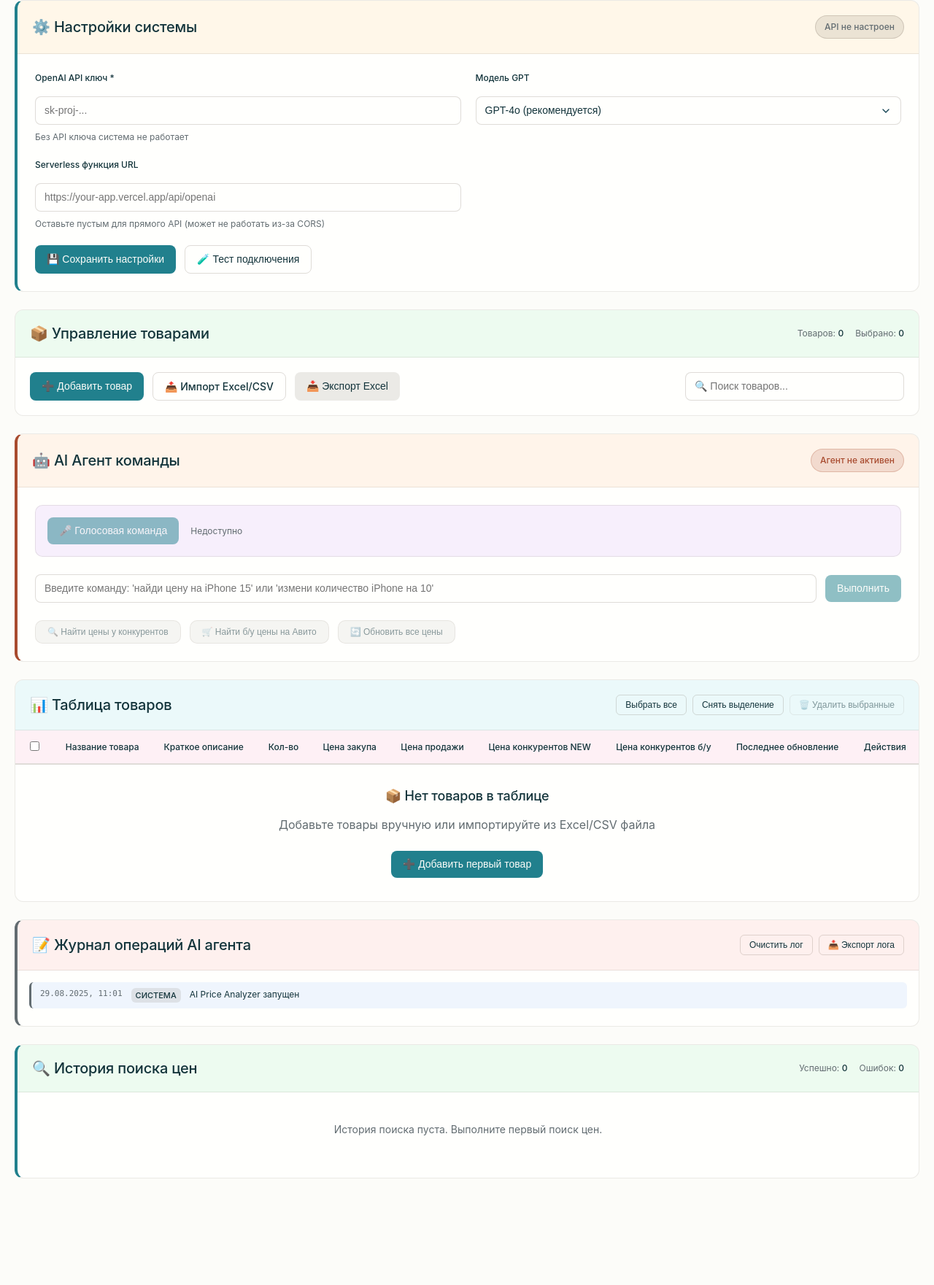
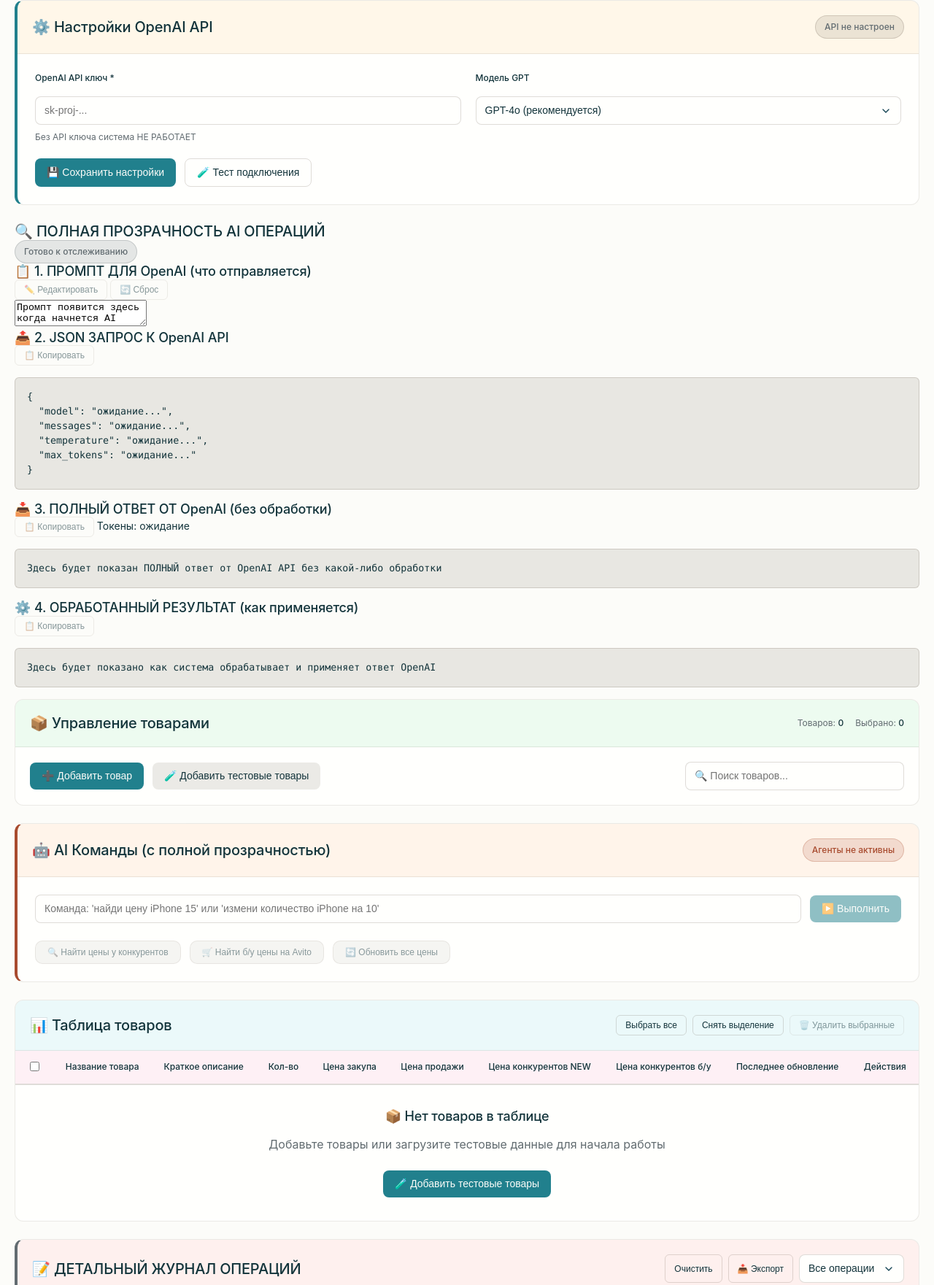
Before and after one commit to rkrupinskiy/ai-price-analyzer, a plain HTML site: page index.html in a window 1280 px wide. Shown: the part 186-1947 px from the top of the page at 73% size. Before the commit the page ends 1845 px from the top, so only its background shows below. Drawn offline with Linux system fonts and the light colour scheme; a web font is replaced by a local one.

Commit message:
Update index.html

```diff
--- a/index.html
+++ b/index.html
@@ -3,7 +3,7 @@
 <head>
     <meta charset="UTF-8">
     <meta name="viewport" content="width=device-width, initial-scale=1.0">
-    <title>AI Price Analyzer - Реальная система анализа цен</title>
+    <title>AI Price Analyzer - Полностью Прозрачная Система</title>
     <link rel="stylesheet" href="style.css">
 </head>
 <body data-color-scheme="light">
@@ -11,8 +11,8 @@
         <!-- Заголовок -->
         <header class="header">
             <div class="header__main">
-                <h1 class="header__title">🤖 AI Price Analyzer</h1>
-                <p class="header__subtitle">Реальная система анализа цен товаров через GPT API</p>
+                <h1 class="header__title">🔍 AI Price Analyzer - ПРОЗРАЧНАЯ СИСТЕМА</h1>
+                <p class="header__subtitle">Видите ВСЁ: промпты, запросы, ответы, обработку</p>
             </div>
             <div class="header__status">
                 <span class="status status--warning" id="systemStatus">Система не настроена</span>
@@ -23,7 +23,7 @@
         <!-- Панель настроек API -->
         <div class="settings-panel">
             <div class="settings-header">
-                <h3>⚙️ Настройки системы</h3>
+                <h3>⚙️ Настройки OpenAI API</h3>
                 <div class="settings-status">
                     <span id="apiStatus" class="api-status">API не настроен</span>
                 </div>
@@ -34,7 +34,7 @@
                     <label class="form-label" for="openaiApiKey">OpenAI API ключ *</label>
                     <input type="password" class="form-control" id="openaiApiKey"
                            placeholder="sk-proj-..." required>
-                    <small class="form-help">Без API ключа система не работает</small>
+                    <small class="form-help">Без API ключа система НЕ РАБОТАЕТ</small>
                 </div>
 
                 <div class="settings-group">
@@ -46,13 +46,6 @@
                     </select>
                 </div>
 
-                <div class="settings-group">
-                    <label class="form-label" for="serverlessEndpoint">Serverless функция URL</label>
-                    <input type="url" class="form-control" id="serverlessEndpoint"
-                           placeholder="https://your-app.vercel.app/api/openai">
-                    <small class="form-help">Оставьте пустым для прямого API (может не работать из-за CORS)</small>
-                </div>
-
                 <div class="settings-actions">
                     <button class="btn btn--primary" id="saveSettings">💾 Сохранить настройки</button>
                     <button class="btn btn--outline" id="testConnection">🧪 Тест подключения</button>
@@ -60,7 +53,75 @@
             </div>
         </div>
 
-        <!-- Управление таблицей товаров -->
+        <!-- ПАНЕЛЬ ПРОЗРАЧНОСТИ AI -->
+        <div class="transparency-panel">
+            <div class="transparency-header">
+                <h3>🔍 ПОЛНАЯ ПРОЗРАЧНОСТЬ AI ОПЕРАЦИЙ</h3>
+                <div class="transparency-status">
+                    <span id="transparencyStatus" class="status status--info">Готово к отслеживанию</span>
+                </div>
+            </div>
+
+            <div class="transparency-content">
+                <!-- Текущий промпт -->
+                <div class="transparency-section">
+                    <div class="section-header">
+                        <h4>📋 1. ПРОМПТ ДЛЯ OpenAI (что отправляется)</h4>
+                        <div class="section-actions">
+                            <button class="btn btn--sm btn--outline" id="editPromptBtn" disabled>✏️ Редактировать</button>
+                            <button class="btn btn--sm btn--outline" id="resetPromptBtn" disabled>🔄 Сброс</button>
+                        </div>
+                    </div>
+                    <div class="prompt-display">
+                        <textarea id="currentPromptDisplay" class="prompt-viewer" readonly
+                                  placeholder="Здесь будет показан ТОЧНЫЙ промпт перед отправкой в OpenAI API">Промпт появится здесь когда начнется AI операция</textarea>
+                    </div>
+                </div>
+
+                <!-- API запрос -->
+                <div class="transparency-section">
+                    <div class="section-header">
+                        <h4>📤 2. JSON ЗАПРОС К OpenAI API</h4>
+                        <button class="btn btn--sm btn--outline" id="copyRequestBtn" disabled>📋 Копировать</button>
+                    </div>
+                    <div class="api-request-display">
+                        <pre id="apiRequestDisplay">{
+  "model": "ожидание...",
+  "messages": "ожидание...",
+  "temperature": "ожидание...",
+  "max_tokens": "ожидание..."
+}</pre>
+                    </div>
+                </div>
+
+                <!-- Полный ответ OpenAI -->
+                <div class="transparency-section">
+                    <div class="section-header">
+                        <h4>📥 3. ПОЛНЫЙ ОТВЕТ ОТ OpenAI (без обработки)</h4>
+                        <div class="section-actions">
+                            <button class="btn btn--sm btn--outline" id="copyResponseBtn" disabled>📋 Копировать</button>
+                            <span id="responseStats" class="response-stats">Токены: ожидание</span>
+                        </div>
+                    </div>
+                    <div class="api-response-display">
+                        <pre id="apiResponseDisplay">Здесь будет показан ПОЛНЫЙ ответ от OpenAI API без какой-либо обработки</pre>
+                    </div>
+                </div>
+
+                <!-- Обработанный результат -->
+                <div class="transparency-section">
+                    <div class="section-header">
+                        <h4>⚙️ 4. ОБРАБОТАННЫЙ РЕЗУЛЬТАТ (как применяется)</h4>
+                        <button class="btn btn--sm btn--outline" id="copyResultBtn" disabled>📋 Копировать</button>
+                    </div>
+                    <div class="processed-result-display">
+                        <pre id="processedResultDisplay">Здесь будет показано как система обрабатывает и применяет ответ OpenAI</pre>
+                    </div>
+                </div>
+            </div>
+        </div>
+
+        <!-- Управление товарами -->
         <div class="products-panel">
             <div class="products-header">
                 <h3>📦 Управление товарами</h3>
@@ -73,11 +134,7 @@
             <div class="products-controls">
                 <div class="products-actions">
                     <button class="btn btn--primary" id="addProductBtn">➕ Добавить товар</button>
-                    <label class="btn btn--outline" for="importFile">
-                        📤 Импорт Excel/CSV
-                        <input type="file" id="importFile" accept=".xlsx,.xls,.csv" style="display: none;">
-                    </label>
-                    <button class="btn btn--secondary" id="exportBtn">📥 Экспорт Excel</button>
+                    <button class="btn btn--secondary" id="addTestData">🧪 Добавить тестовые товары</button>
                 </div>
 
                 <div class="search-box">
@@ -87,44 +144,44 @@
             </div>
         </div>
 
-        <!-- AI Команды -->
+        <!-- AI Команды с прозрачностью -->
         <div class="ai-panel">
             <div class="ai-header">
-                <h3>🤖 AI Агент команды</h3>
+                <h3>🤖 AI Команды (с полной прозрачностью)</h3>
                 <div class="ai-status">
-                    <span id="aiAgentStatus" class="status status--warning">Агент не активен</span>
+                    <span id="aiAgentStatus" class="status status--warning">Агенты не активны</span>
                 </div>
             </div>
 
             <div class="ai-controls">
-                <!-- Голосовые команды -->
-                <div class="voice-commands">
-                    <button class="btn btn--primary" id="voiceBtn" disabled>
-                        🎤 Голосовая команда
-                    </button>
-                    <span id="voiceStatus" class="voice-status">Недоступно</span>
-                </div>
-
                 <!-- Текстовые команды -->
                 <div class="text-commands">
                     <div class="command-input-group">
                         <input type="text" class="form-control" id="commandInput"
-                               placeholder="Введите команду: 'найди цену на iPhone 15' или 'измени количество iPhone на 10'">
-                        <button class="btn btn--primary" id="executeCommand" disabled>Выполнить</button>
+                               placeholder="Команда: 'найди цену iPhone 15' или 'измени количество iPhone на 10'">
+                        <button class="btn btn--primary" id="executeCommand" disabled>▶️ Выполнить</button>
                     </div>
                 </div>
 
                 <!-- Быстрые команды -->
                 <div class="quick-commands">
-                    <button class="command-btn" data-command="поиск цен у конкурентов" disabled>
+                    <button class="command-btn" data-command="поиск цен у конкурентов для выбранных товаров" disabled>
                         🔍 Найти цены у конкурентов
                     </button>
-                    <button class="command-btn" data-command="поиск б/у цен на авито" disabled>
-                        🛒 Найти б/у цены на Авито
+                    <button class="command-btn" data-command="поиск б/у цен на авито для выбранных товаров" disabled>
+                        🛒 Найти б/у цены на Avito
                     </button>
-                    <button class="command-btn" data-command="обновить все цены" disabled>
+                    <button class="command-btn" data-command="обновить все цены товаров" disabled>
                         🔄 Обновить все цены
                     </button>
+                </div>
+
+                <!-- Статус выполнения -->
+                <div class="execution-status" id="executionStatus" style="display: none;">
+                    <div class="status-content">
+                        <div class="loading-spinner"></div>
+                        <span id="executionStatusText">Выполнение команды...</span>
+                    </div>
                 </div>
             </div>
         </div>
@@ -164,22 +221,30 @@
                 <div class="empty-state" id="emptyState">
                     <div class="empty-state__content">
                         <h4>📦 Нет товаров в таблице</h4>
-                        <p>Добавьте товары вручную или импортируйте из Excel/CSV файла</p>
-                        <button class="btn btn--primary" onclick="document.getElementById('addProductBtn').click()">
-                            ➕ Добавить первый товар
+                        <p>Добавьте товары или загрузите тестовые данные для начала работы</p>
+                        <button class="btn btn--primary" onclick="document.getElementById('addTestData').click()">
+                            🧪 Добавить тестовые товары
                         </button>
                     </div>
                 </div>
             </div>
         </div>
 
-        <!-- Лог операций -->
+        <!-- Детальный лог операций -->
         <div class="log-panel">
             <div class="log-header">
-                <h3>📝 Журнал операций AI агента</h3>
+                <h3>📝 ДЕТАЛЬНЫЙ ЖУРНАЛ ОПЕРАЦИЙ</h3>
                 <div class="log-actions">
-                    <button class="btn btn--outline btn--sm" id="clearLog">Очистить лог</button>
-                    <button class="btn btn--outline btn--sm" id="exportLog">📥 Экспорт лога</button>
+                    <button class="btn btn--outline btn--sm" id="clearLog">Очистить</button>
+                    <button class="btn btn--outline btn--sm" id="exportLog">📥 Экспорт</button>
+                    <label class="log-filter">
+                        <select id="logFilter" class="form-control">
+                            <option value="all">Все операции</option>
+                            <option value="ai">Только AI</option>
+                            <option value="api">Только API</option>
+                            <option value="error">Только ошибки</option>
+                        </select>
+                    </label>
                 </div>
             </div>
 
@@ -187,24 +252,7 @@
                 <div class="log-entry log-entry--info">
                     <span class="log-time">${new Date().toLocaleString('ru-RU')}</span>
                     <span class="log-type">СИСТЕМА</span>
-                    <span class="log-message">AI Price Analyzer запущен. Настройте API ключ для начала работы.</span>
-                </div>
-            </div>
-        </div>
-
-        <!-- История поиска -->
-        <div class="search-history-panel">
-            <div class="search-history-header">
-                <h3>🔍 История поиска цен</h3>
-                <div class="search-history-stats">
-                    <span>Успешно: <strong id="successfulSearches">0</strong></span>
-                    <span>Ошибок: <strong id="failedSearches">0</strong></span>
-                </div>
-            </div>
-
-            <div class="search-history-content" id="searchHistoryContent">
-                <div class="search-history-empty">
-                    <p>История поиска пуста. Выполните первый поиск цен.</p>
+                    <span class="log-message">AI Price Analyzer запущен. Настройте OpenAI API для начала работы.</span>
                 </div>
             </div>
         </div>
@@ -251,22 +299,26 @@
         </div>
     </div>
 
-    <!-- Модальное окно результатов поиска -->
-    <div class="modal hidden" id="searchResultModal">
+    <!-- Модальное окно редактирования промпта -->
+    <div class="modal hidden" id="editPromptModal">
         <div class="modal__backdrop"></div>
         <div class="modal__content modal__content--large">
             <div class="modal__header">
-                <h3 id="searchResultTitle">Результаты поиска</h3>
+                <h3>✏️ Редактирование промпта</h3>
                 <button class="btn btn--sm btn--outline modal-close">×</button>
             </div>
             <div class="modal__body">
-                <div id="searchResultContent">
-                    <!-- Результаты будут загружаться через JS -->
+                <div class="form-group">
+                    <label class="form-label" for="editablePrompt">Системный промпт для OpenAI:</label>
+                    <textarea class="form-control" id="editablePrompt" rows="15"
+                              placeholder="Введите кастомный промпт..."></textarea>
+                    <small class="form-help">Этот промпт будет отправлен в OpenAI вместо стандартного</small>
                 </div>
             </div>
             <div class="modal__footer">
-                <button class="btn btn--outline modal-close">Закрыть</button>
-                <button class="btn btn--primary" id="acceptSearchResult">Применить результат</button>
+                <button class="btn btn--outline modal-close">Отмена</button>
+                <button class="btn btn--secondary" id="resetCustomPrompt">Сброс к стандартному</button>
+                <button class="btn btn--primary" id="saveCustomPrompt">Сохранить промпт</button>
             </div>
         </div>
     </div>
```
